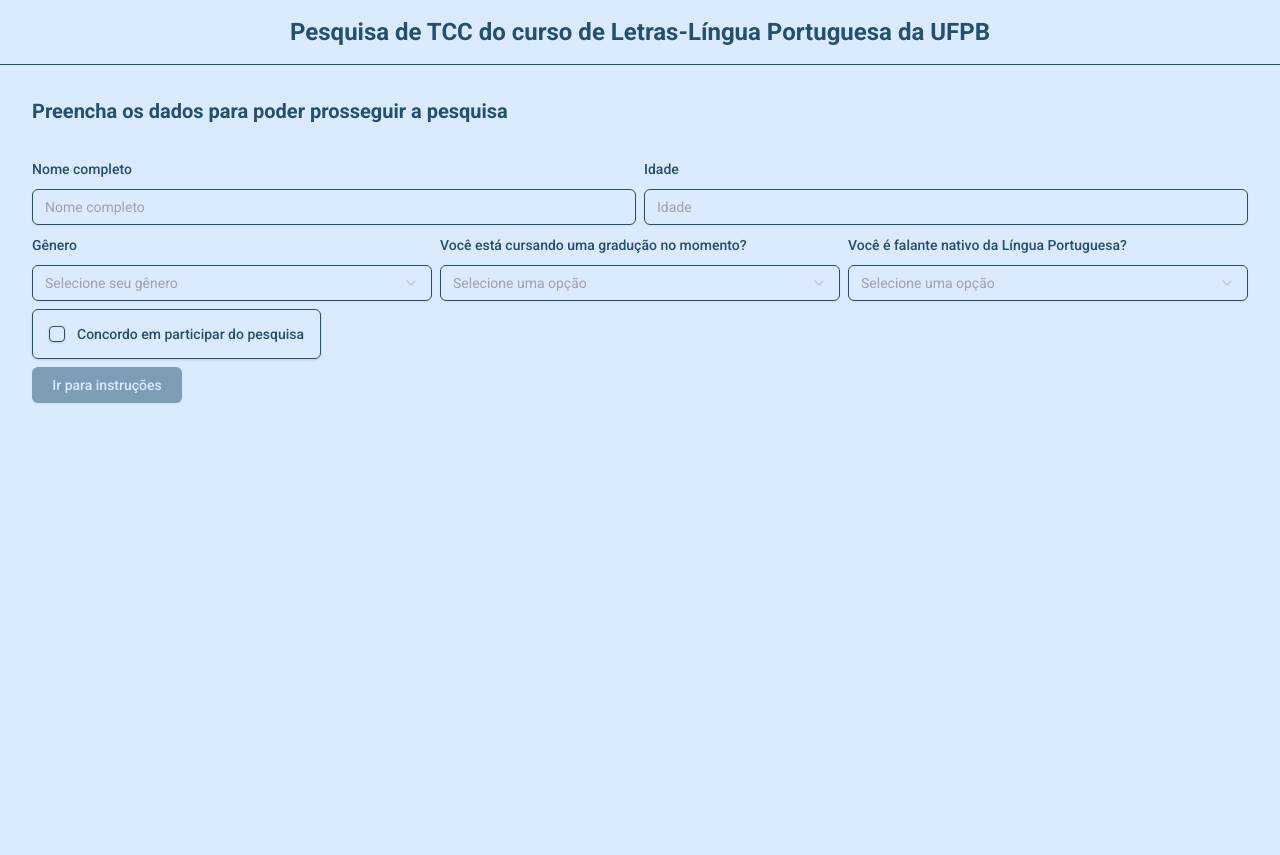
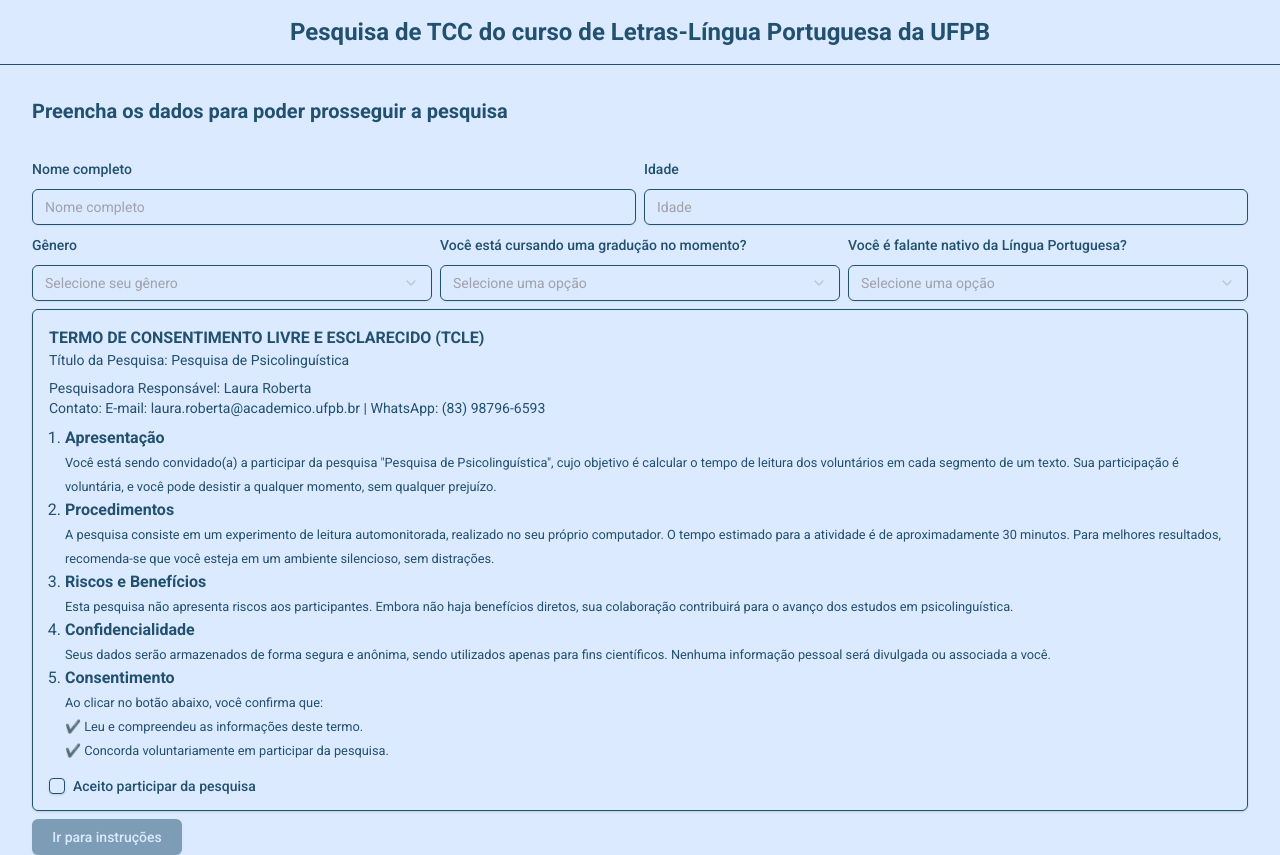
Before and after one commit to edsonapf/tcc-laura, a React (Vite) app: page /form in a window 1280 px wide. Before the commit the page ends 800 px from the top, so only its background shows below. Built offline with nearby package versions, Linux system fonts and the light colour scheme; no server answers.

Commit message:
feat: add terms

```diff
--- a/src/pages/form/index.tsx
+++ b/src/pages/form/index.tsx
@@ -225,7 +225,76 @@ export default function FormPage() {
             control={control}
             name="agreeTerms"
             render={({ field }) => (
-              <FormItem className="flex flex-row items-start space-x-3 space-y-0 rounded-md border p-4 shadow w-fit">
+              <FormItem className="flex flex-col items-start space-y-0 rounded-md border p-4 shadow w-fit gap-4">
+                <div className="flex flex-col gap-2">
+                  <div>
+                    <h5 className="font-bold">
+                      TERMO DE CONSENTIMENTO LIVRE E ESCLARECIDO (TCLE)
+                    </h5>
+                    <p className="text-sm">
+                      Título da Pesquisa: Pesquisa de Psicolinguística
+                    </p>
+                  </div>
+                  <div>
+                    <p className="text-sm">
+                      Pesquisadora Responsável: Laura Roberta
+                    </p>
+                    <p className="text-sm">
+                      Contato: E-mail: laura.roberta@academico.ufpb.br |
+                      WhatsApp: (83) 98796-6593
+                    </p>
+                  </div>
+                  <ol className="list-decimal pl-4">
+                    <li>
+                      <h5 className="font-bold">Apresentação</h5>
+                      <small>
+                        Você está sendo convidado(a) a participar da pesquisa
+                        "Pesquisa de Psicolinguística", cujo objetivo é calcular
+                        o tempo de leitura dos voluntários em cada segmento de
+                        um texto. Sua participação é voluntária, e você pode
+                        desistir a qualquer momento, sem qualquer prejuízo.
+                      </small>
+                    </li>
+                    <li>
+                      <h5 className="font-bold">Procedimentos</h5>
+                      <small>
+                        A pesquisa consiste em um experimento de leitura
+                        automonitorada, realizado no seu próprio computador. O
+                        tempo estimado para a atividade é de aproximadamente 30
+                        minutos. Para melhores resultados, recomenda-se que você
+                        esteja em um ambiente silencioso, sem distrações.
+                      </small>
+                    </li>
+                    <li>
+                      <h5 className="font-bold">Riscos e Benefícios</h5>
+                      <small>
+                        Esta pesquisa não apresenta riscos aos participantes.
+                        Embora não haja benefícios diretos, sua colaboração
+                        contribuirá para o avanço dos estudos em
+                        psicolinguística.
+                      </small>
+                    </li>
+                    <li>
+                      <h5 className="font-bold">Confidencialidade</h5>
+                      <small>
+                        Seus dados serão armazenados de forma segura e anônima,
+                        sendo utilizados apenas para fins científicos. Nenhuma
+                        informação pessoal será divulgada ou associada a você.
+                      </small>
+                    </li>
+                    <li>
+                      <h5 className="font-bold">Consentimento</h5>
+                      <small>
+                        Ao clicar no botão abaixo, você confirma que:
+                        <br />
+                        ✔️ Leu e compreendeu as informações deste termo.
+                        <br />
+                        ✔️ Concorda voluntariamente em participar da pesquisa.
+                      </small>
+                    </li>
+                  </ol>
+                </div>
+                <div className="flex gap-2 items-center">
                   <FormControl>
                     <Checkbox
                       checked={field.value}
@@ -233,11 +302,8 @@ export default function FormPage() {
                     />
                   </FormControl>
                   <div className="space-y-1 leading-none">
-                  <FormLabel>Concordo em participar do pesquisa</FormLabel>
-                  {/* <FormDescription>
-                    You can manage your mobile notifications in the{" "}
-                    <a href="/examples/forms">mobile settings</a> page.
-                  </FormDescription> */}
+                    <FormLabel>Aceito participar da pesquisa</FormLabel>
+                  </div>
                 </div>
               </FormItem>
             )}
```
Lines whose indentation alone changed are shown as unchanged.
